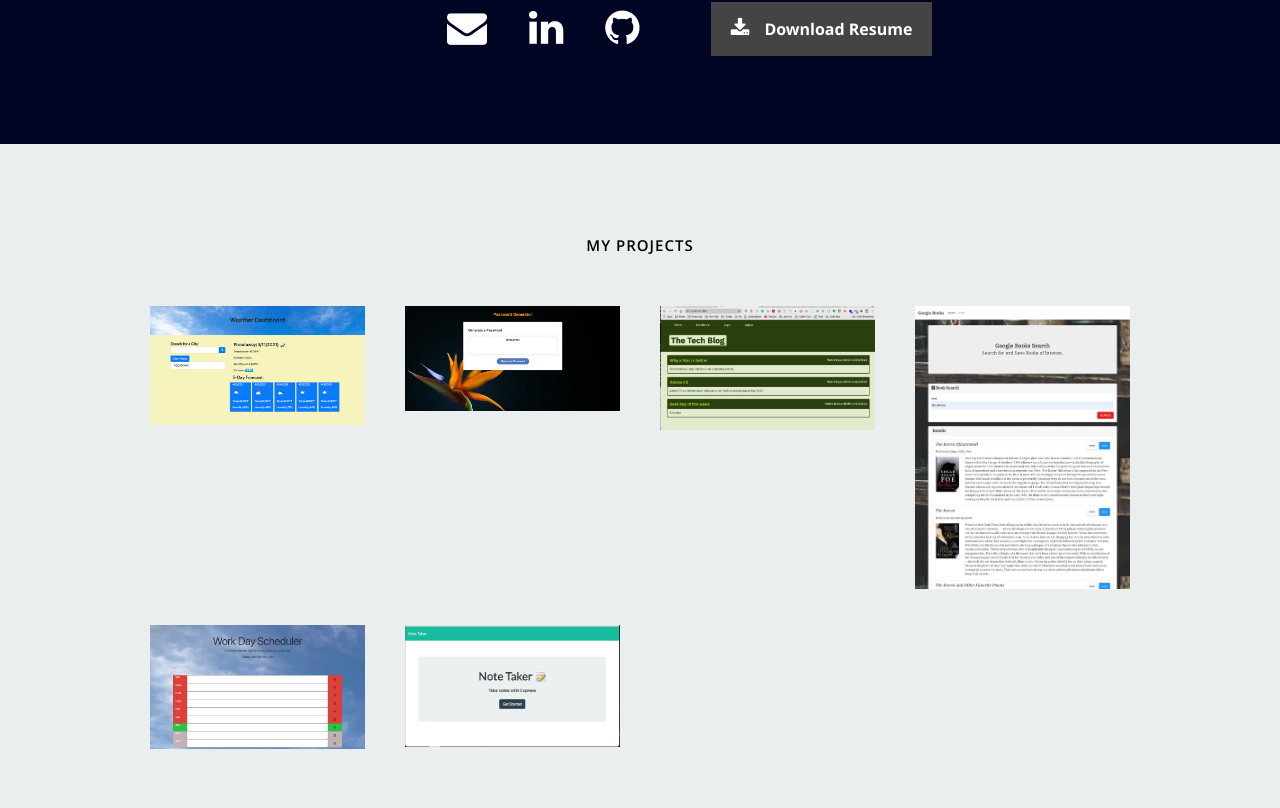
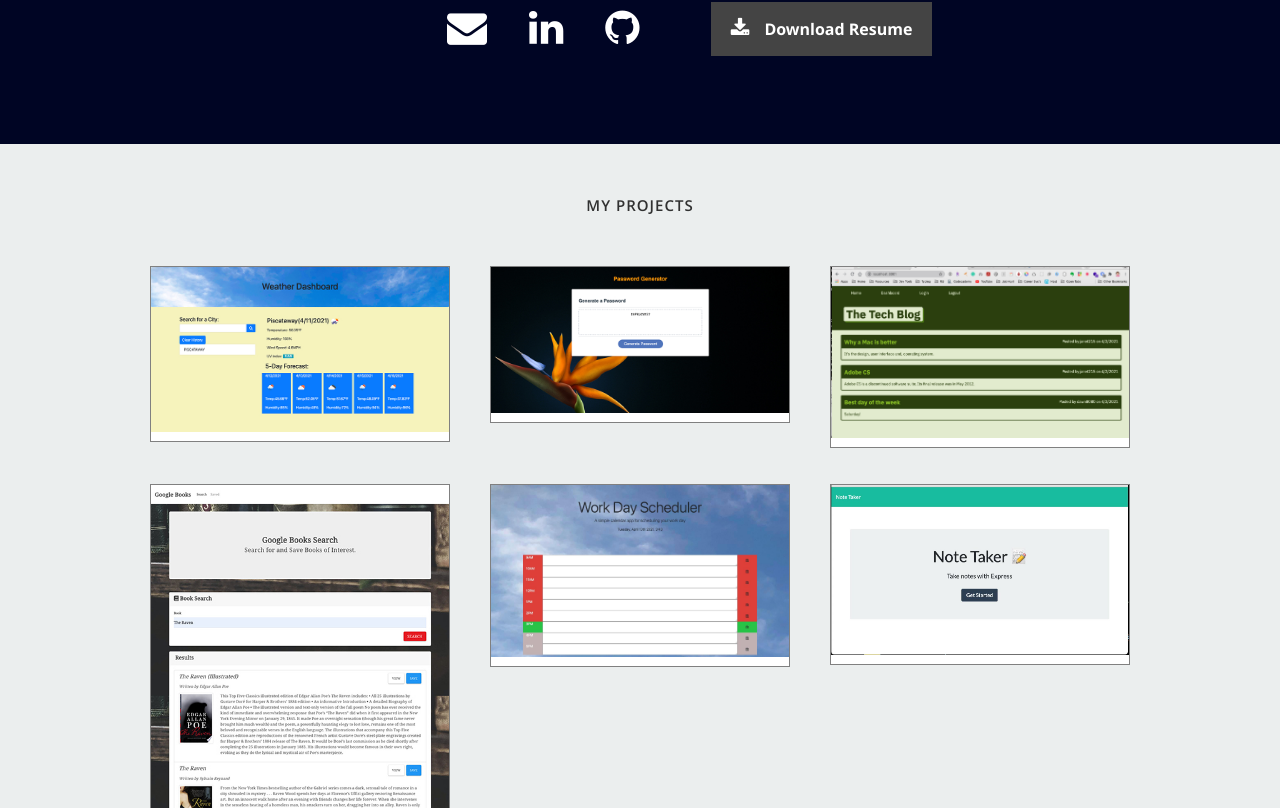
Before and after one commit to CRenauro/ClaraRenauro, a React (Create React App) app: page / in a window 1280 px wide. Shown: the part 1032-1840 px from the top of the page. Built offline with nearby package versions, Linux system fonts and the light colour scheme.

Commit message:
changed columns in portfolio section

```diff
--- a/public/css/layout.css
+++ b/public/css/layout.css
@@ -268,8 +268,8 @@ ul#nav li.current a { color: #fe6928; }
 
 #portfolio {
    background: #ebeeee;
-   padding-top: 90px;
-   padding-bottom: 60px;
+   padding-top: 50px;
+   padding-bottom: 40px;
 }
 #portfolio h1 {
    font: 15px/24px 'opensans-semibold', sans-serif;
@@ -277,7 +277,6 @@ ul#nav li.current a { color: #fe6928; }
    letter-spacing: 1px;
    text-align: center;
    margin-bottom: 48px;
-   color:black;
 }
 
 /* Portfolio Content */
@@ -286,6 +285,7 @@ ul#nav li.current a { color: #fe6928; }
    background: #fff;
    overflow: hidden;
    position: relative;
+   border:grey 1px solid;
 
    -webkit-transition: all 0.3s ease-in-out;
 	-moz-transition: all 0.3s ease-in-out;
@@ -320,8 +320,8 @@ ul#nav li.current a { color: #fe6928; }
 .portfolio-item .item-wrap .link-icon {
    display: block;
    color: #fff;
-   height: 30px;
-   width: 30px;
+   height: 55px;
+   width: 55px;
    font-size: 18px;
    line-height: 30px;
    text-align: center;
@@ -338,12 +338,10 @@ ul#nav li.current a { color: #fe6928; }
    position: absolute;
    top: 50%;
    left: 50%;
-   margin-left: -15px;
-   margin-top: -15px;
+   /* margin-left: -15px;
+   margin-top: -15px; */
 }
-.portfolio-item .item-wrap img {
-   vertical-align: bottom;
-}
+
 .portfolio-item .portfolio-item-meta { padding: 18px }
 .portfolio-item .portfolio-item-meta h5 {
    font: 14px/21px 'opensans-bold', sans-serif;
@@ -368,7 +366,7 @@ ul#nav li.current a { color: #fe6928; }
 }
 
 /* popup modal */
-.popup-modal {
+/* .popup-modal {
 	max-width: 550px;
 	background: #fff;
 	position: relative;
@@ -407,16 +405,16 @@ ul#nav li.current a { color: #fe6928; }
 	text-transform: uppercase;
    letter-spacing: 3px;
    cursor: pointer;
-}
-.popup-modal a:hover {	color: #0762f9; }
-.popup-modal a.popup-modal-dismiss { margin-left: 24px; }
+} */
+/* .popup-modal a:hover {	color: #0762f9; }
+.popup-modal a.popup-modal-dismiss { margin-left: 24px; } */
 
 
 /* fadein/fadeout effect for modal popup
 /* ------------------------------------------------------------------ */
 
 /* content at start */
-.mfp-fade.mfp-wrap .mfp-content .popup-modal {
+/* .mfp-fade.mfp-wrap .mfp-content .popup-modal {
    opacity: 0;
    -webkit-transition: all 200ms ease-in-out;
 	-moz-transition: all 200ms ease-in-out;
@@ -424,20 +422,20 @@ ul#nav li.current a { color: #fe6928; }
 	-ms-transition: all 200ms ease-in-out;
    transition: all 200ms ease-in-out;
 }
-/* content fadein */
-.mfp-fade.mfp-wrap.mfp-ready .mfp-content .popup-modal {
+content fadein */
+/* .mfp-fade.mfp-wrap.mfp-ready .mfp-content .popup-modal {
    opacity: 1;
-}
+} */
 /* content fadeout */
-.mfp-fade.mfp-wrap.mfp-removing .mfp-content .popup-modal {
+/* .mfp-fade.mfp-wrap.mfp-removing .mfp-content .popup-modal {
    opacity: 0;
-}
+} */
 
 /* Flex Slider
 /* ------------------------------------------------------------------ */
 
 /* Reset */
-.flexslider a:active,
+/* .flexslider a:active,
 .flexslider a:focus  { outline: none; }
 .slides,
 .flex-control-nav,
@@ -445,7 +443,7 @@ ul#nav li.current a { color: #fe6928; }
 .slides li { margin: 0; padding: 0;}
 
 /* Necessary Styles */
-.flexslider {
+/* .flexslider {
    position: relative;
    zoom: 1;
    margin: 0;
@@ -455,33 +453,33 @@ ul#nav li.current a { color: #fe6928; }
 .flexslider .slides > li { position: relative; }
 
 /* Hide the slides before the JS is loaded. Avoids image jumping */
-.flexslider .slides > li { display: none; -webkit-backface-visibility: hidden; }
+/* .flexslider .slides > li { display: none; -webkit-backface-visibility: hidden; }
 /* Suggested container for slide animation setups. Can replace this with your own */
-.flex-container { zoom: 1; position: relative; }
+/* .flex-container { zoom: 1; position: relative; } */ */ */ */
 
 /* Clearfix for .slides */
-.slides:before,
+/* .slides:before,
 .slides:after {
    content: " ";
    display: table;
 }
 .slides:after {
    clear: both;
-}
+} */
 
 /* No JavaScript Fallback */
 /* If you are not using another script, such as Modernizr, make sure you
  * include js that eliminates this class on page load */
-.no-js .slides > li:first-child { display: block; }
+/* .no-js .slides > li:first-child { display: block; } */
 
 /* Slider Styles */
-.slides { zoom: 1; }
+/* .slides { zoom: 1; }
 .slides > li {
    /*margin-right: 5px; */
-   overflow: hidden;
-}
+   /* overflow: hidden;
+/* } */ */ */
 
-/* Control Nav */
+Control Nav
 .flex-control-nav {
     width: 100%;
     position: absolute;
--- a/src/Components/Portfolio.js
+++ b/src/Components/Portfolio.js
@@ -32,7 +32,7 @@ class Portfolio extends Component {
 
             <h1>My Projects</h1>
 
-            <div id="portfolio-wrapper" className="bgrid-quarters s-bgrid-thirds cf">
+            <div id="portfolio-wrapper" className="bgrid-thirds s-bgrid-thirds cf">
                 {projects}
             </div>
           </div>
```
